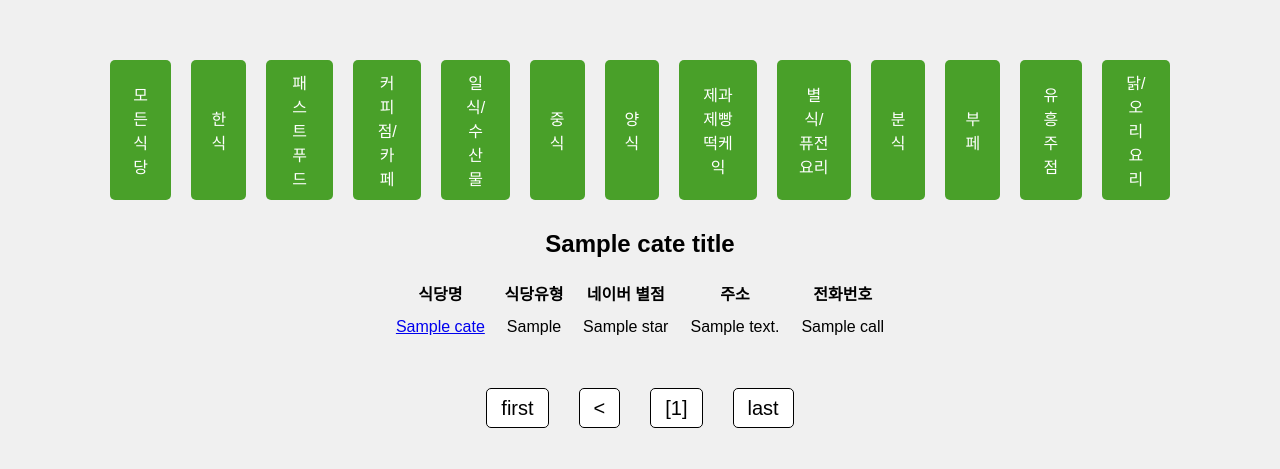
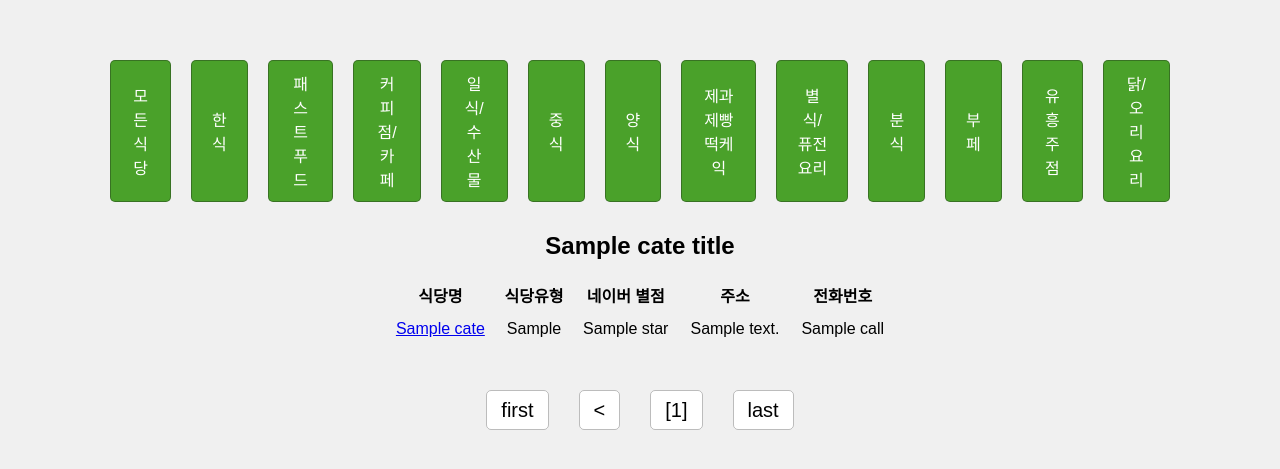
Before and after one commit to BigSsang/SejongFood, a Django app: template templates/main/cate.html in a window 1280 px wide. Shown: the part 50-519 px from the top of the page. Run offline with Django 4.2, Linux system fonts and the light colour scheme; the template is opened without the code that fills it: most values are stand-ins (such as "Sample title", 1, 10 or a date in 2020).

Commit message:
css수정

```diff
--- a/main/static/css/cate.css
+++ b/main/static/css/cate.css
@@ -15,6 +15,7 @@ main {
 	margin: 100px 100px 0px 100px;
 }
 
+/* 버튼 중앙 */
 form {
     display: flex;
     justify-content: center;
@@ -24,7 +25,7 @@ form {
 button {
     background-color: #289102d4;
     color: #ffffff;
-    border: none;
+    border: 1px solid #2b4f1e93;
     margin: 10px;
     padding: 10px 20px;
     font-size: 16px;
@@ -80,19 +81,12 @@ td {
     margin: 0;
     border-radius: 5px;
     background-color: white;
-    border: 1px solid black;
+    border: 1px solid rgba(120, 120, 120, 0.495);
 }
 
 /* 마우스 올리면 색 변함 */
 .pagination a:hover {
     background-color: #4CAF50;
     color: white;
-    border: 1px solid black;
+    border: 1px solid #2b4f1e93;
 }
-
-/* 이전/다음 버튼 스타일
-.pagination .arrow.disabled {
-    color: gray;
-    pointer-events: none;
-    background-color: #f8f9fa;
-} */
```
